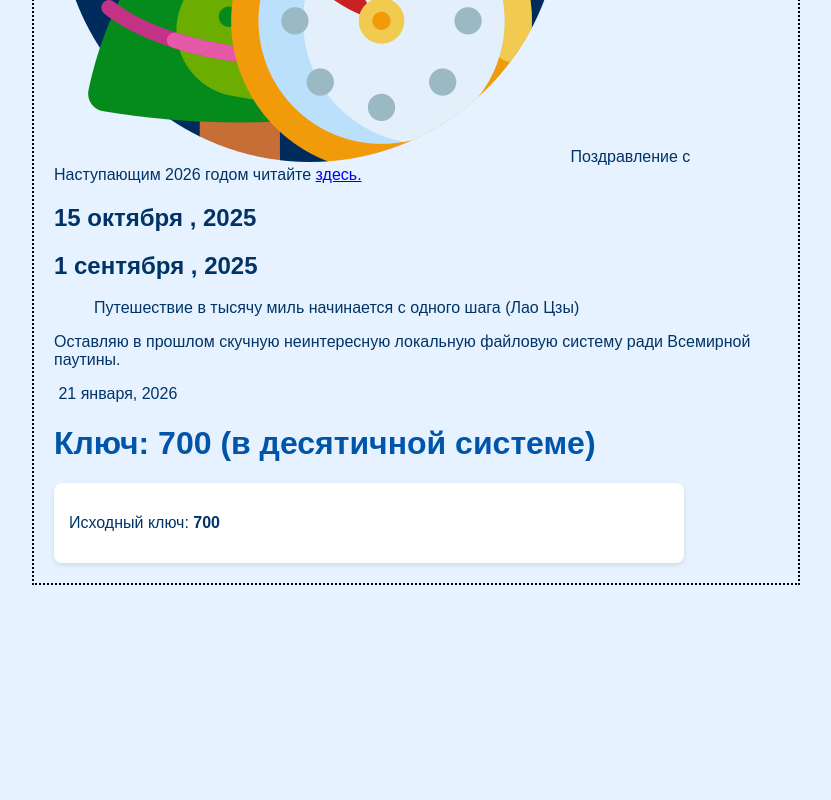
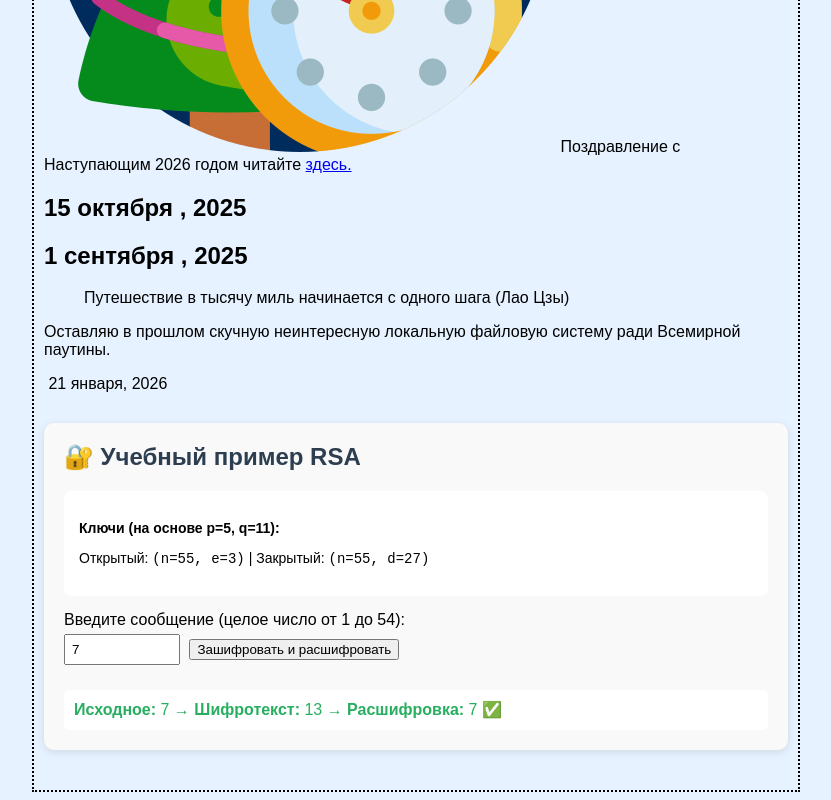
Before and after one commit to hotchan7/dem-github.io, a plain HTML site: page index.html in a window 1280 px wide. Shown: the part 1664-2464 px from the top of the page, without its empty margins (224-1055 px from the left). Before the commit the page ends 2257 px from the top, so only its background shows below. Drawn offline with Linux system fonts and the light colour scheme; files whose address does not match are found by name.

Commit message:
Update index.html

```diff
--- a/index.html
+++ b/index.html
@@ -65,39 +65,71 @@
 </html>
 <img
     <h2> 21 января, 2026</h2>
-<!DOCTYPE html>
-<html lang="ru">
-<head>
-    <meta charset="UTF-8">
-    <title>Ключ 700</title>
-    <style>
-        body {
-            font-family: Arial, sans-serif;
-            background-color: #e6f2ff;
-            padding: 20px;
-            color: #003366;
-        }
-        h1 {
-            color: #0055aa;
-        }
-        .info {
-            background-color: #ffffff;
-            padding: 15px;
-            border-radius: 8px;
-            box-shadow: 0 2px 5px rgba(0,0,0,0.1);
-            max-width: 600px;
-            margin-top: 20px;
-        }
-        .note {
-            font-style: italic;
-            color: #555;
-            margin-top: 10px;
-        }
-    </style>
-</head>
-<body>
+<!-- RSA Учебный виджет -->
+<div id="rsa-demo-widget" style="font-family: Arial, sans-serif; max-width: 800px; margin: 30px auto; padding: 20px; background: #f9f9f9; border-radius: 10px; box-shadow: 0 2px 8px rgba(0,0,0,0.1);">
+  <h2 style="color: #2c3e50; margin-top: 0;">🔐 Учебный пример RSA</h2>
 
-    <h1>Ключ: 700 (в десятичной системе)</h1>
+  <div style="background: white; padding: 15px; border-radius: 8px; margin-bottom: 15px; font-size: 14px;">
+    <p><b>Ключи (на основе p=5, q=11):</b></p>
+    <p>Открытый: <code>(n=55, e=3)</code> | Закрытый: <code>(n=55, d=27)</code>
+  </div>
 
-    <div class="info">
-        <p>Исходный ключ: <strong>700</strong></p>
+  <div>
+    <label for="rsa-message">Введите сообщение (целое число от 1 до 54):</label><br>
+    <input type="number" id="rsa-message" min="1" max="54" value="7" style="padding: 6px; margin: 5px 5px 10px 0; width: 100px;">
+    <button onclick="runRSA()">Зашифровать и расшифровать</button>
+  </div>
+
+  <div id="rsa-result" style="margin-top: 15px; padding: 10px; background: white; border-radius: 6px; min-height: 20px;"></div>
+</div>
+
+<script>
+  // Только если функции ещё не определены — избегаем конфликтов
+  if (typeof window.runRSA === 'undefined') {
+    function modExp(base, exp, mod) {
+      let result = 1;
+      base = base % mod;
+      while (exp > 0) {
+        if (exp % 2 === 1) result = (result * base) % mod;
+        exp = Math.floor(exp / 2);
+        base = (base * base) % mod;
+      }
+      return result;
+    }
+
+    function gcd(a, b) {
+      while (b !== 0) [a, b] = [b, a % b];
+      return a;
+    }
+
+    window.runRSA = function() {
+      const input = document.getElementById('rsa-message');
+      const output = document.getElementById('rsa-result');
+      const m = parseInt(input.value, 10);
+      const n = 55, e = 3, d = 27;
+
+      if (isNaN(m) || m <= 0 || m >= n) {
+        output.innerHTML = '<span style="color: #e74c3c;">Ошибка: введите число от 1 до 54.</span>';
+        return;
+      }
+
+      const C = modExp(m, e, n);
+      const M = modExp(C, d, n);
+
+      let msg = `<b>Исходное:</b> ${m} → <b>Шифротекст:</b> ${C} → <b>Расшифровка:</b> ${M}`;
+      if (M === m) {
+        msg += ' ✅';
+        output.style.color = '#27ae60';
+      } else {
+        msg += ' ❌ (ошибка — убедитесь, что НОД(m,55)=1)';
+        output.style.color = '#e74c3c';
+      }
+      output.innerHTML = msg;
+    };
+
+    // Запуск при загрузке виджета
+    document.addEventListener('DOMContentLoaded', () => {
+      if (document.getElementById('rsa-message')) runRSA();
+    });
+  }
+</script>
```
